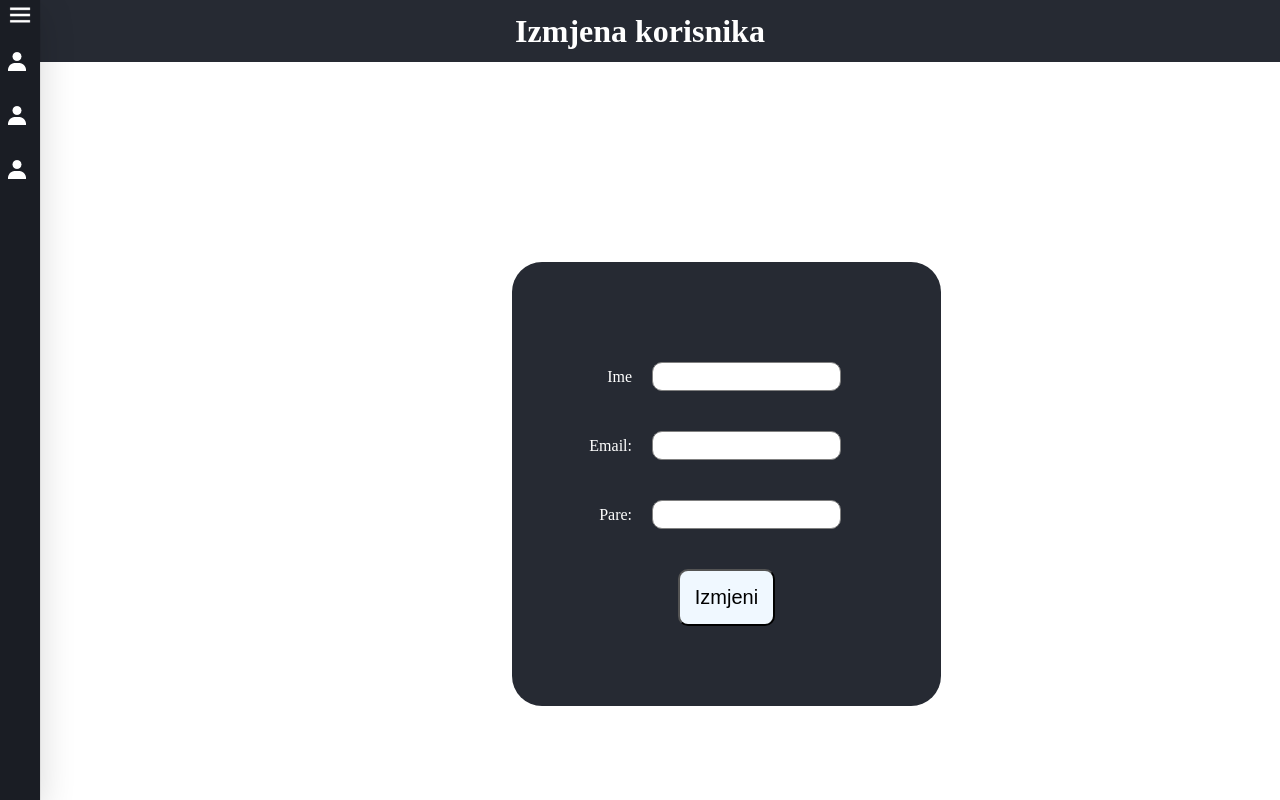
After one commit to tarik-besic/php-bank, a PHP site: page /wp1/update.php in a window 1280 px wide. The commit adds this page. Run offline with PHP 8.4, Linux system fonts and the light colour scheme; data that the repository does not hold is empty.

Commit message:
update done

```diff
--- a/dashboard.php
+++ b/dashboard.php
@@ -39,6 +39,7 @@ $result = $konekcija->query($sql);
     </div>
     <div class="content">
         <div class="table-container">
+            <h1>lista korisnika</h1>
             <div class="table">
                 <div class="row header">
                     <div class="cell header">id</div>
@@ -72,7 +73,7 @@ $result = $konekcija->query($sql);
         </div>
     </div>
 </body>
-<script src="https://code.jquery.com/jquery-3.6.0.slim.js" integrity="sha256-HwWONEZrpuoh951cQD1ov2HUK5zA5DwJ1DNUXaM6FsY=" crossorigin="anonymous"></script>
+<script src="https://code.jquery.com/jquery-3.6.0.js" integrity="sha256-H+K7U5CnXl1h5ywQfKtSj8PCmoN9aaq30gDh27Xc0jk=" crossorigin="anonymous"></script>
 <script>
     $(".hamburger").click(() => {
         const sidebar = $(".sidebar");
--- /dev/null
+++ b/styles/admin/update.css
@@ -0,0 +1,163 @@
+* {
+  margin: 0;
+  padding: 0;
+  -webkit-box-sizing: border-box;
+          box-sizing: border-box;
+}
+
+body {
+  width: 100vw;
+  height: 100vh;
+}
+
+a {
+  text-decoration: none;
+}
+
+.sidebar {
+  width: 40px;
+  height: 100vh;
+  position: fixed;
+  top: 0;
+  background-color: #1a1d24;
+  overflow: hidden;
+  z-index: 100;
+  -webkit-box-shadow: rgba(0, 0, 0, 0.16) 0px 10px 36px 0px, rgba(0, 0, 0, 0.06) 0px 0px 0px 1px;
+          box-shadow: rgba(0, 0, 0, 0.16) 0px 10px 36px 0px, rgba(0, 0, 0, 0.06) 0px 0px 0px 1px;
+  -webkit-transition: all 0.3s ease;
+  transition: all 0.3s ease;
+}
+
+.sidebar .hamburger {
+  display: -webkit-box;
+  display: -ms-flexbox;
+  display: flex;
+  -webkit-box-align: center;
+      -ms-flex-align: center;
+          align-items: center;
+  -webkit-box-pack: end;
+      -ms-flex-pack: end;
+          justify-content: flex-end;
+  padding-right: 5px;
+}
+
+.sidebar .hamburger .img {
+  width: 30px;
+  height: 30px;
+}
+
+.sidebar .menu {
+  display: -webkit-box;
+  display: -ms-flexbox;
+  display: flex;
+  cursor: pointer;
+  -webkit-box-align: center;
+      -ms-flex-align: center;
+          align-items: center;
+  width: 160px;
+  margin: 10px 0;
+  padding: 10px 0;
+}
+
+.sidebar .menu img {
+  margin-left: 5px;
+}
+
+.sidebar .menu .text {
+  margin-left: 18px;
+  color: white;
+}
+
+.sidebar .menu:hover {
+  background-color: #262a33;
+}
+
+.header {
+  display: -webkit-box;
+  display: -ms-flexbox;
+  display: flex;
+  -webkit-box-pack: center;
+      -ms-flex-pack: center;
+          justify-content: center;
+  -webkit-box-align: center;
+      -ms-flex-align: center;
+          align-items: center;
+  height: 62px;
+  width: 100%;
+  background-color: #262a33;
+}
+
+.header h1 {
+  color: white;
+}
+
+.content {
+  display: -webkit-box;
+  display: -ms-flexbox;
+  display: flex;
+  -webkit-box-pack: center;
+      -ms-flex-pack: center;
+          justify-content: center;
+  -webkit-box-align: center;
+      -ms-flex-align: center;
+          align-items: center;
+  -webkit-box-orient: vertical;
+  -webkit-box-direction: normal;
+      -ms-flex-direction: column;
+          flex-direction: column;
+  margin: 0 40vw;
+  margin-top: 25vh;
+  background-color: #262a33;
+  width: -webkit-fit-content;
+  width: -moz-fit-content;
+  width: fit-content;
+  padding: 5em;
+  border-radius: 30px;
+}
+
+.content input {
+  padding: 6px 5px;
+  border-radius: 10px;
+  border: 1px solid grey;
+  margin: 20px;
+}
+
+.content input:focus {
+  outline: none;
+}
+
+.content .tekst {
+  width: 40px;
+  color: white;
+  display: -webkit-box;
+  display: -ms-flexbox;
+  display: flex;
+  -webkit-box-pack: end;
+      -ms-flex-pack: end;
+          justify-content: flex-end;
+}
+
+.content .ime, .content .email, .content .money {
+  display: -webkit-box;
+  display: -ms-flexbox;
+  display: flex;
+  -webkit-box-pack: center;
+      -ms-flex-pack: center;
+          justify-content: center;
+  -webkit-box-align: center;
+      -ms-flex-align: center;
+          align-items: center;
+}
+
+.content #submit {
+  padding: 15px;
+  font-size: 20px;
+  margin-top: 20px;
+  border-radius: 10px;
+  background-color: aliceblue;
+}
+
+.opened {
+  width: 160px;
+}
+/*# sourceMappingURL=update.css.map */
--- /dev/null
+++ b/styles/admin/update.scss
@@ -0,0 +1,76 @@
+@import "../reusable";
+
+* {
+    margin: 0;
+    padding: 0;
+    box-sizing: border-box;
+}
+
+body {
+    width: 100vw;
+    height: 100vh;
+}
+
+a {
+    text-decoration: none;
+}
+
+
+.sidebar {
+    @include sidebar;
+}
+.header {
+    display: flex;
+    justify-content: center;
+    align-items: center;
+    height: 62px;
+    width: 100%;
+
+    h1 {
+        color: white;
+    }
+    background-color: #262a33;
+}
+
+.content{
+    display: flex;
+    justify-content:center;
+    align-items: center;
+    flex-direction: column;
+    margin: 0 40vw;
+    margin-top: 25vh;
+    background-color: #262a33;
+    width: fit-content;
+    padding: 5em;
+    border-radius: 30px;
+    input{
+        padding:6px 5px;
+        border-radius: 10px;
+        border:1px solid grey;
+        margin: 20px;
+        &:focus{
+            outline: none;
+        }
+    }
+    .tekst{
+    width: 40px;
+    color: white;
+    display: flex;
+    justify-content: flex-end;
+    }
+    .ime, .email,.money{
+        display: flex;
+        justify-content: center;
+        align-items: center;
+    }
+    #submit{
+        padding: 15px;
+        font-size: 20px;
+        margin-top: 20px;
+        border-radius: 10px;
+        background-color: aliceblue;
+    }
+}
+.opened {
+    width: 160px;
+}
--- /dev/null
+++ b/update.php
@@ -0,0 +1,154 @@
+<?php
+
+include "konekcija.php";
+
+//ako updejtamo radimo ovo
+if (isset($_POST['id'])) {
+
+    $id = $_POST['id'];
+    $ime = $_POST['name'];
+    $email = $_POST['email'];
+    $money = $_POST['money'];
+    $sql = "UPDATE `users` SET `ime` = '$ime', `email` = '$email', `novac` = '$money' WHERE `users`.`id` = $id;";
+    $result = $konekcija->query($sql);
+    if ($result) {
+        echo true;
+        // header('Refresh: 3; URL=http://localhost/wp1/proj/view.php');
+    } else {
+        echo false;
+    }
+}
+//a ako selektamo ID KORISNIKA UZIMAMO OVO
+if (isset($_GET['id'])) {
+    $id = $_GET['id'];
+    $sql = "SELECT * FROM `users` WHERE `id`='$id'";
+    $result = $konekcija->query($sql);
+    if ($result->num_rows > 0) {
+        while ($row = $result->fetch_assoc()) {
+            $id = $row['id'];
+            $ime = $row['ime'];
+            $email = $row['email'];
+            $money = $row['novac'];
+        }
+?>
+<?php
+    }
+}
+?>
+
+<!DOCTYPE html>
+<html lang="en">
+
+<head>
+    <meta charset="UTF-8">
+    <meta http-equiv="X-UA-Compatible" content="IE=edge">
+    <meta name="viewport" content="width=device-width, initial-scale=1.0">
+    <link rel="stylesheet" href="./styles/admin/update.css">
+    <title>Document</title>
+</head>
+
+<body>
+    <div class="sidebar">
+        <div class="hamburger">
+            <img src="./images/menu.png" class="img">
+        </div>
+
+        <a class="menu" href="dashboard.php">
+            <img src="./images/123.png">
+            <div class="text">Dashboard</div>
+        </a>
+        <a class="menu" href="login.php">
+            <img src="./images/123.png">
+            <div class="text">Manage Users</div>
+        </a>
+        <div class="menu">
+            <img src="./images/123.png">
+            <div class="text">Manage Users</div>
+        </div>
+    </div>
+
+    <div class="header">
+        <div class="text">
+            <h1>Izmjena korisnika</h1>
+        </div>
+    </div>
+    <div class="content">
+        <input type="hidden" id="id" value="<?php echo $id; ?>">
+        <div class="ime">
+            <span class="tekst">
+                Ime
+            </span>
+            <input type="text" id="ime" value="<?php echo $ime; ?>">
+        </div>
+        <div class="email">
+            <span class="tekst">
+                Email:
+            </span>
+            <input type="text" id="email" value="<?php echo $email; ?>">
+        </div>
+        <div class="money">
+            <span class="tekst">
+                Pare:
+            </span>
+            <input type="text" id="money" value="<?php echo $money; ?>">
+        </div>
+        <button id="submit">Izmjeni</button>
+    </div>
+
+
+
+
+</body>
+<script src="https://code.jquery.com/jquery-3.6.0.js" integrity="sha256-H+K7U5CnXl1h5ywQfKtSj8PCmoN9aaq30gDh27Xc0jk=" crossorigin="anonymous"></script>
+<script>
+    $("#submit").click(() => {
+        const data = {
+            id: $("#id").val(),
+            name: $("#ime").val(),
+            email: $("#email").val(),
+            money: $("#money").val(),
+        }
+        console.log(data);
+        if (data.id == "" || data.name == "" || data.email == "" || data.money == "") {
+            alert("molim te unesi sve podatke");
+            return;
+        }
+
+        $.ajax({
+            url: "update.php",
+            method: "post",
+            data: data,
+            success: (data) => {
+                console.log(data);
+                if (data)
+                    {
+                        alert("Uspjesno ste izmjenili korisnika")
+                        window.location="dashboard.php"
+                    }
+                else
+                    alert("Problem prilikom izmjene korisnika")
+
+            }
+        })
+        // $.ajax({
+        //     url: "update.php",
+        //     method: "post",
+        //     data: data,
+        //     success: (data) => {
+        //         console.log(data,"RADi");
+        //     }
+        // })
+    })
+</script>
+<script>
+    $(".hamburger").click(() => {
+        const sidebar = $(".sidebar");
+        if (sidebar.hasClass("opened")) {
+            sidebar.removeClass("opened");
+        } else
+            sidebar.addClass("opened");
+
+    })
+</script>
+
+</html>
```
Also changed, not shown: styles/_reusable.scss (added, +47 -0 lines), styles/admin/dashboard.scss (+3 -45 lines), 2 other files.
